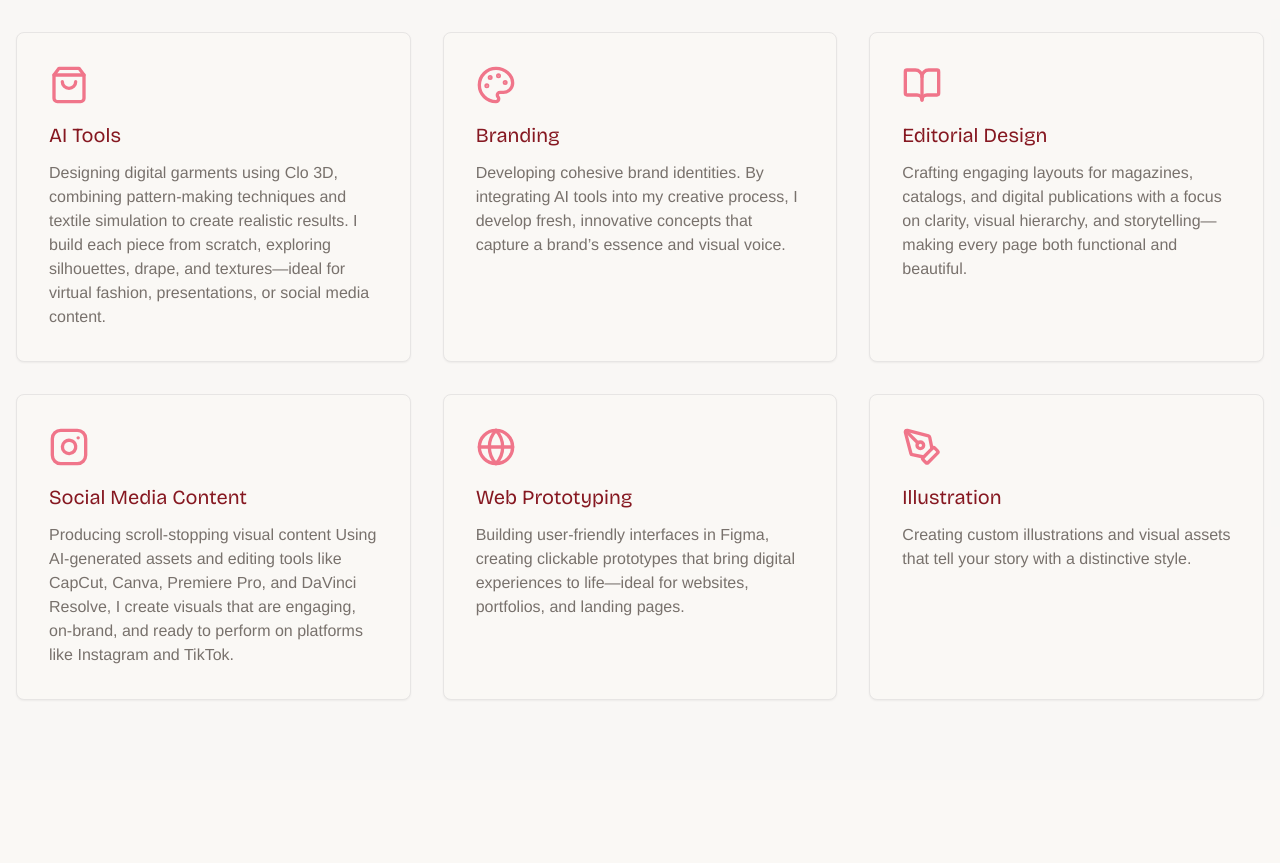
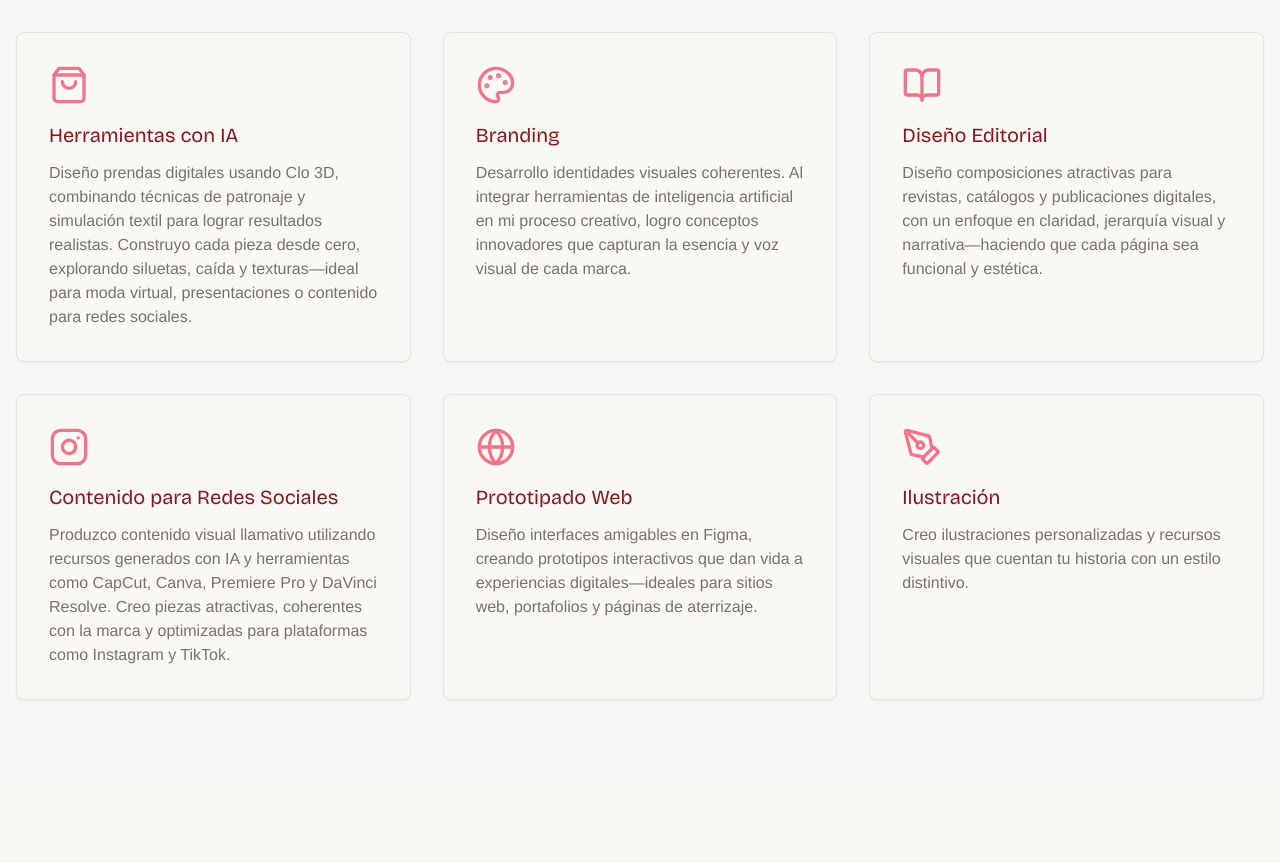
Before and after one commit to disenosam/samantha-bautista, a Next.js app: page / in a window 1280 px wide. Shown: the part 1760-2623 px from the top of the page. Built offline with nearby package versions, Linux system fonts and the light colour scheme.

Commit message:
Update services.tsx

```diff
--- a/components/services.tsx
+++ b/components/services.tsx
@@ -8,34 +8,34 @@ import { Palette, ShoppingBag, BookOpen, Instagram, Globe, PenTool } from "lucid
 const services = [
   {
     icon: <ShoppingBag className="h-10 w-10" />,
-    title: "AI Tools",
-    description: "Designing digital garments using Clo 3D, combining pattern-making techniques and textile simulation to create realistic results. I build each piece from scratch, exploring silhouettes, drape, and textures—ideal for virtual fashion, presentations, or social media content.",
+    title: "Herramientas con IA",
+    description: "Diseño prendas digitales usando Clo 3D, combinando técnicas de patronaje y simulación textil para lograr resultados realistas. Construyo cada pieza desde cero, explorando siluetas, caída y texturas—ideal para moda virtual, presentaciones o contenido para redes sociales.",
   },
   {
     icon: <Palette className="h-10 w-10" />,
     title: "Branding",
-    description: "Developing cohesive brand identities. By integrating AI tools into my creative process, I develop fresh, innovative concepts that capture a brand’s essence and visual voice.",
+    description: "Desarrollo identidades visuales coherentes. Al integrar herramientas de inteligencia artificial en mi proceso creativo, logro conceptos innovadores que capturan la esencia y voz visual de cada marca.",
   },
   {
     icon: <BookOpen className="h-10 w-10" />,
-    title: "Editorial Design",
+    title: "Diseño Editorial",
     description:
-      "Crafting engaging layouts for magazines, catalogs, and digital publications with a focus on clarity, visual hierarchy, and storytelling—making every page both functional and beautiful.",
+      "Diseño composiciones atractivas para revistas, catálogos y publicaciones digitales, con un enfoque en claridad, jerarquía visual y narrativa—haciendo que cada página sea funcional y estética.",
   },
   {
     icon: <Instagram className="h-10 w-10" />,
-    title: "Social Media Content",
-    description: "Producing scroll-stopping visual content Using AI-generated assets and editing tools like CapCut, Canva, Premiere Pro, and DaVinci Resolve, I create visuals that are engaging, on-brand, and ready to perform on platforms like Instagram and TikTok.",
+    title: "Contenido para Redes Sociales",
+    description: "Produzco contenido visual llamativo utilizando recursos generados con IA y herramientas como CapCut, Canva, Premiere Pro y DaVinci Resolve. Creo piezas atractivas, coherentes con la marca y optimizadas para plataformas como Instagram y TikTok.",
   },
   {
     icon: <Globe className="h-10 w-10" />,
-    title: "Web Prototyping",
-    description: "Building user-friendly interfaces in Figma, creating clickable prototypes that bring digital experiences to life—ideal for websites, portfolios, and landing pages.",
+    title: "Prototipado Web",
+    description: "Diseño interfaces amigables en Figma, creando prototipos interactivos que dan vida a experiencias digitales—ideales para sitios web, portafolios y páginas de aterrizaje.",
   },
   {
     icon: <PenTool className="h-10 w-10" />,
-    title: "Illustration",
-    description: "Creating custom illustrations and visual assets that tell your story with a distinctive style.",
+    title: "Ilustración",
+    description: "Creo ilustraciones personalizadas y recursos visuales que cuentan tu historia con un estilo distintivo.",
   },
 ]
 
@@ -62,7 +62,7 @@ export default function Services() {
     <section id="services" className="py-20 bg-muted/30">
       <div className="container mx-auto px-4">
         <div className="text-center mb-16">
-          <h2 className="font-helvetica-bold text-primary text-4xl md:text-5xl mb-4">My Servicios</h2>
+          <h2 className="font-helvetica-bold text-primary text-4xl md:text-5xl mb-4">Mis Servicios</h2>
           <p className="font-bricolage text-secondary text-lg max-w-2xl mx-auto">
             Explora mi trabajo en diferentes áreas del diseño gráfico
           </p>
```
